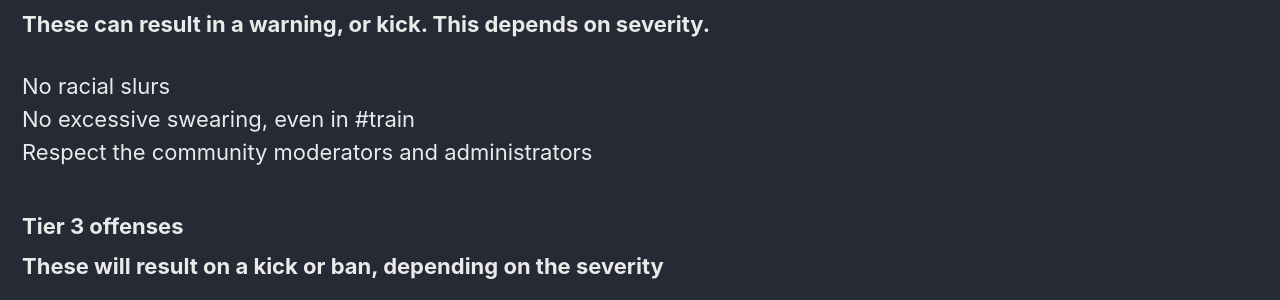
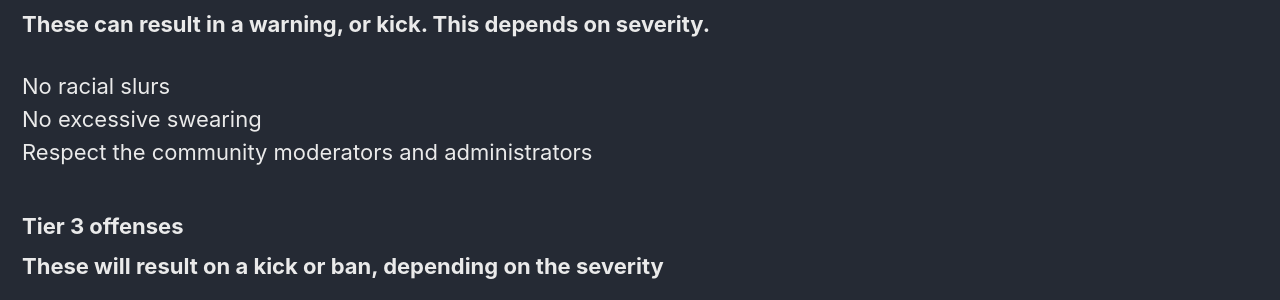
Before and after one commit to UniverseDevGroup/pokeworld-website, a Jekyll site: the page built from _pages/rules.html, in a window 1280 px wide. Shown: the part 614-914 px from the top of the page. Built offline with Jekyll 4.4.1, drawn with Linux system fonts in a browser that asks for light colours; cached includes are drawn as plain includes; nearby versions of some CDN libraries.

Commit message:
Fixes rules

```diff
--- a/_config.yml
+++ b/_config.yml
@@ -287,7 +287,7 @@ defaults:
       type: posts
     values:
       layout: single
-      author_profile: true
+      author_profile: false
       read_time: true
       comments: # true
       share: true
--- a/_pages/rules.html
+++ b/_pages/rules.html
@@ -11,7 +11,7 @@ permalink: /rules
     <p>No spamming<br>Do not abuse bugs in the bots.<br>Respect others</p>
     <h3>Tier 2 offenses</h3>
     <p><b>These can result in a warning, or kick. This depends on severity.</b></p>
-    <p>No racial slurs<br>No excessive swearing, even in #train<br>Respect the community moderators and administrators</p>
+    <p>No racial slurs<br>No excessive swearing<br>Respect the community moderators and administrators</p>
     <h3>Tier 3 offenses</h3>
     <p><b>These will result on a kick or ban, depending on the severity</b></p>
     <p>No NSFW content.<br>No excessive spam in #general or #bot<br>Raids are prohibited.</p>
```
